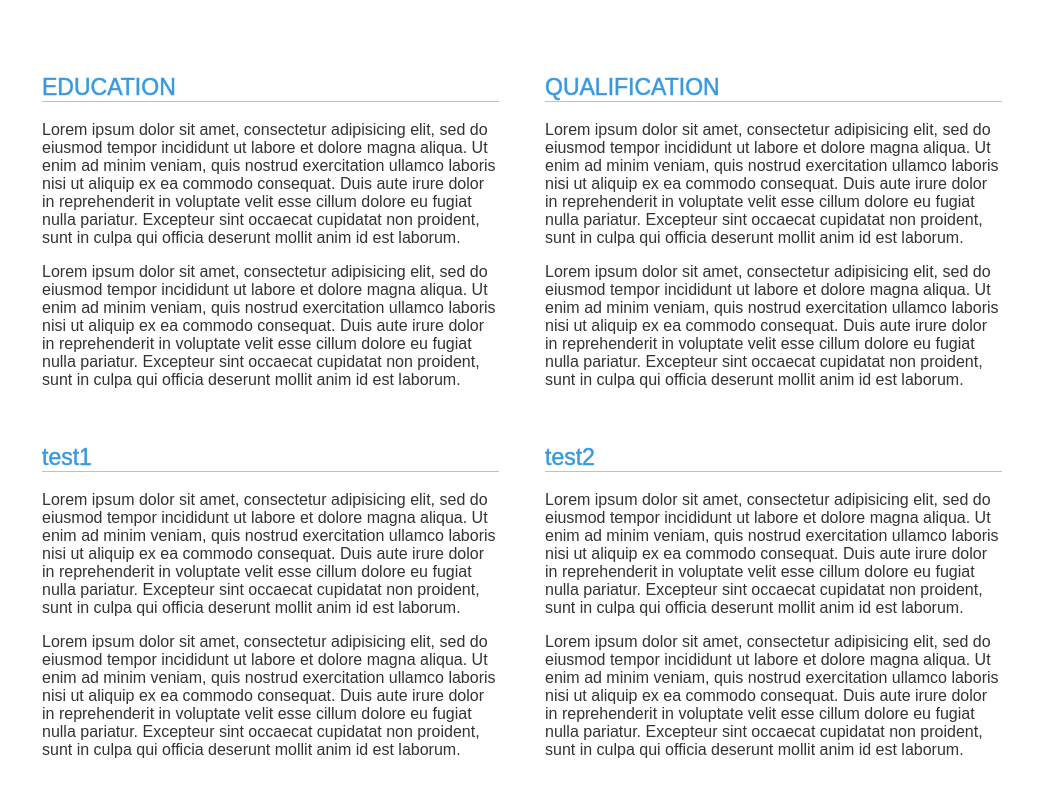
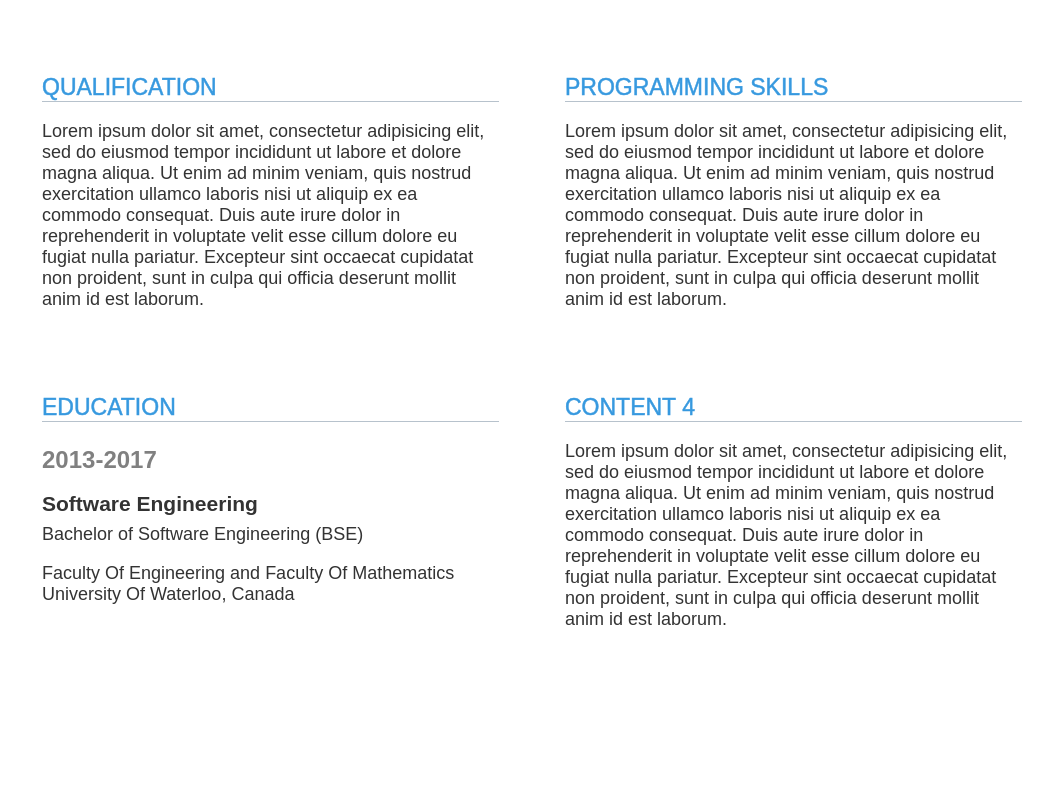
Before and after one commit to bumjung/bumjung94.github.io, a plain HTML site: page index.html in a window 1280 px wide. Shown: the part 277-1062 px from the top of the page, without its empty margins (118-1171 px from the left). After the commit the page ends 962 px from the top, so only its background shows below. Drawn offline with Linux system fonts and the light colour scheme; a web font is replaced by a local one.

Commit message:
added info, added content boxes

```diff
--- a/index.html
+++ b/index.html
@@ -20,13 +20,13 @@
                             /
                         </li>
                         <li class="history">
-                            <a href="#">HISTORY</a>
+                            <a href="#">RESUME</a>
                         </li>
                         <li class="break">
                             /
                         </li>
                         <li class="history">
-                            <a href="#">RESUME</a>
+                            <a href="#">CONTACT</a>
                         </li>
                     </ul>
                 </nav>
@@ -38,29 +38,25 @@
             </div>
 
             <div id="content">
-                <div id="education">
-                    <h2>EDUCATION</h2>
-                    <p>Lorem ipsum dolor sit amet, consectetur adipisicing elit, sed do eiusmod tempor incididunt ut labore et dolore magna aliqua. Ut enim ad minim veniam, quis nostrud exercitation ullamco laboris nisi ut aliquip ex ea commodo consequat. Duis aute irure dolor in reprehenderit in voluptate velit esse cillum dolore eu fugiat nulla pariatur. Excepteur sint occaecat cupidatat non proident, sunt in culpa qui officia deserunt mollit anim id est laborum.</p>
-
-<p>Lorem ipsum dolor sit amet, consectetur adipisicing elit, sed do eiusmod tempor incididunt ut labore et dolore magna aliqua. Ut enim ad minim veniam, quis nostrud exercitation ullamco laboris nisi ut aliquip ex ea commodo consequat. Duis aute irure dolor in reprehenderit in voluptate velit esse cillum dolore eu fugiat nulla pariatur. Excepteur sint occaecat cupidatat non proident, sunt in culpa qui officia deserunt mollit anim id est laborum.</p>
-                </div>
-                <div id="info">
+                <div class="content-box content-left">
                     <h2>QUALIFICATION</h2>
                     <p>Lorem ipsum dolor sit amet, consectetur adipisicing elit, sed do eiusmod tempor incididunt ut labore et dolore magna aliqua. Ut enim ad minim veniam, quis nostrud exercitation ullamco laboris nisi ut aliquip ex ea commodo consequat. Duis aute irure dolor in reprehenderit in voluptate velit esse cillum dolore eu fugiat nulla pariatur. Excepteur sint occaecat cupidatat non proident, sunt in culpa qui officia deserunt mollit anim id est laborum.</p>
-
-<p>Lorem ipsum dolor sit amet, consectetur adipisicing elit, sed do eiusmod tempor incididunt ut labore et dolore magna aliqua. Ut enim ad minim veniam, quis nostrud exercitation ullamco laboris nisi ut aliquip ex ea commodo consequat. Duis aute irure dolor in reprehenderit in voluptate velit esse cillum dolore eu fugiat nulla pariatur. Excepteur sint occaecat cupidatat non proident, sunt in culpa qui officia deserunt mollit anim id est laborum.</p>
                 </div>
-                <div id="test1">
-                    <h2>test1</h2>
+                <div class="content-box content-right">
+                    <h2>PROGRAMMING SKILLS</h2>
                     <p>Lorem ipsum dolor sit amet, consectetur adipisicing elit, sed do eiusmod tempor incididunt ut labore et dolore magna aliqua. Ut enim ad minim veniam, quis nostrud exercitation ullamco laboris nisi ut aliquip ex ea commodo consequat. Duis aute irure dolor in reprehenderit in voluptate velit esse cillum dolore eu fugiat nulla pariatur. Excepteur sint occaecat cupidatat non proident, sunt in culpa qui officia deserunt mollit anim id est laborum.</p>
-
-<p>Lorem ipsum dolor sit amet, consectetur adipisicing elit, sed do eiusmod tempor incididunt ut labore et dolore magna aliqua. Ut enim ad minim veniam, quis nostrud exercitation ullamco laboris nisi ut aliquip ex ea commodo consequat. Duis aute irure dolor in reprehenderit in voluptate velit esse cillum dolore eu fugiat nulla pariatur. Excepteur sint occaecat cupidatat non proident, sunt in culpa qui officia deserunt mollit anim id est laborum.</p>
                 </div>
-                <div id="test2">
-                    <h2>test2</h2>
+                <div class="content-box content-left">
+                    <h2>EDUCATION</h2>
+                    <h3>2013-2017</h3>
+                    <h4>Software Engineering</h4>
+                    <p>Bachelor of Software Engineering (BSE)</p>
+                    <p>Faculty Of Engineering and Faculty Of Mathematics<br/>
+                    University Of Waterloo, Canada</p>
+                </div>
+                <div class="content-box content-right">
+                    <h2>CONTENT 4</h2>
                     <p>Lorem ipsum dolor sit amet, consectetur adipisicing elit, sed do eiusmod tempor incididunt ut labore et dolore magna aliqua. Ut enim ad minim veniam, quis nostrud exercitation ullamco laboris nisi ut aliquip ex ea commodo consequat. Duis aute irure dolor in reprehenderit in voluptate velit esse cillum dolore eu fugiat nulla pariatur. Excepteur sint occaecat cupidatat non proident, sunt in culpa qui officia deserunt mollit anim id est laborum.</p>
-
-<p>Lorem ipsum dolor sit amet, consectetur adipisicing elit, sed do eiusmod tempor incididunt ut labore et dolore magna aliqua. Ut enim ad minim veniam, quis nostrud exercitation ullamco laboris nisi ut aliquip ex ea commodo consequat. Duis aute irure dolor in reprehenderit in voluptate velit esse cillum dolore eu fugiat nulla pariatur. Excepteur sint occaecat cupidatat non proident, sunt in culpa qui officia deserunt mollit anim id est laborum.</p>
                 </div>
             </div>
         </div>
--- a/style.css
+++ b/style.css
@@ -1,11 +1,10 @@
 html{
-    overflow:hidden;
     margin-left:150px;
     margin-right:150px;
+    width:1000px;
 }
 
 body{
-    overflow:hidden;
     margin:0;
     padding:0;
     color:#333;
@@ -84,34 +83,28 @@ h2{
     -webkit-text-stroke: 0.5px;*/
     border-bottom: 1px solid #b7c2cc;
 }
-
-#education{
+#content h3{
+    margin-bottom:-10px;
+    font-weight:700;
+    font-size:24px;
+    color:grey;
+}
+#content h4{
+    font-size:21px;
+    margin-bottom:-10px;
+    padding-bottom: 0;
+}
+#content p{
+    font-size:18px;
+}
+.content-box{
     padding:10px;
     width:457px;
-    height:auto;
+    height:300px;
+}
+.content-left{
     float:left;
 }
-
-#info{
-    padding:10px;
-    width:457px;
-    height:auto;
-    /*border: 1px solid #b7c2cc;*/
+.content-right{
     float:right;
 }
-
-#test1{
-    padding:10px;
-    width:457px;
-    height:auto;
-    /*border: 1px solid #b7c2cc;*/
-    float:left;
-}
-
-#test2{
-    padding:10px;
-    width:457px;
-    height:auto;
-    /*border: 1px solid #b7c2cc;*/
-    float:right;
-}
```
